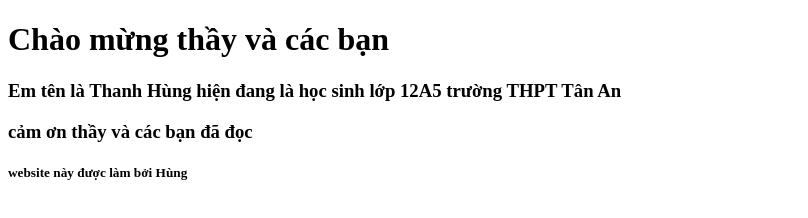
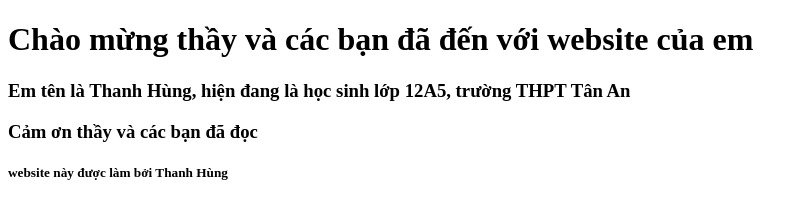
Before and after one commit to phuongyuti/thanhhung, a plain HTML site: page index.html in a window 1280 px wide. Shown: the whole page, without its empty margins (0-808 px from the left). Drawn offline with Linux system fonts and the light colour scheme.

Commit message:
Update index.html

```diff
--- a/index.html
+++ b/index.html
@@ -4,13 +4,13 @@
 <title>Thanh Hung</title>
 </head>
 <header>
-<h1>Chào mừng thầy và các bạn</h1>
+<h1>Chào mừng thầy và các bạn đã đến với website của em</h1>
 </header>
 <body>
-<h3>Em tên là Thanh Hùng hiện đang là học sinh lớp 12A5 trường THPT Tân An</h3>
+<h3>Em tên là Thanh Hùng, hiện đang là học sinh lớp 12A5, trường THPT Tân An</h3>
 </body>
 <footer>
-<h3>cảm ơn thầy và các bạn đã đọc</h3>
-<h5>website này được làm bởi Hùng<h5>
+<h3>Cảm ơn thầy và các bạn đã đọc</h3>
+<h5>website này được làm bởi Thanh Hùng<h5>
 </footer>
 </html>
```
